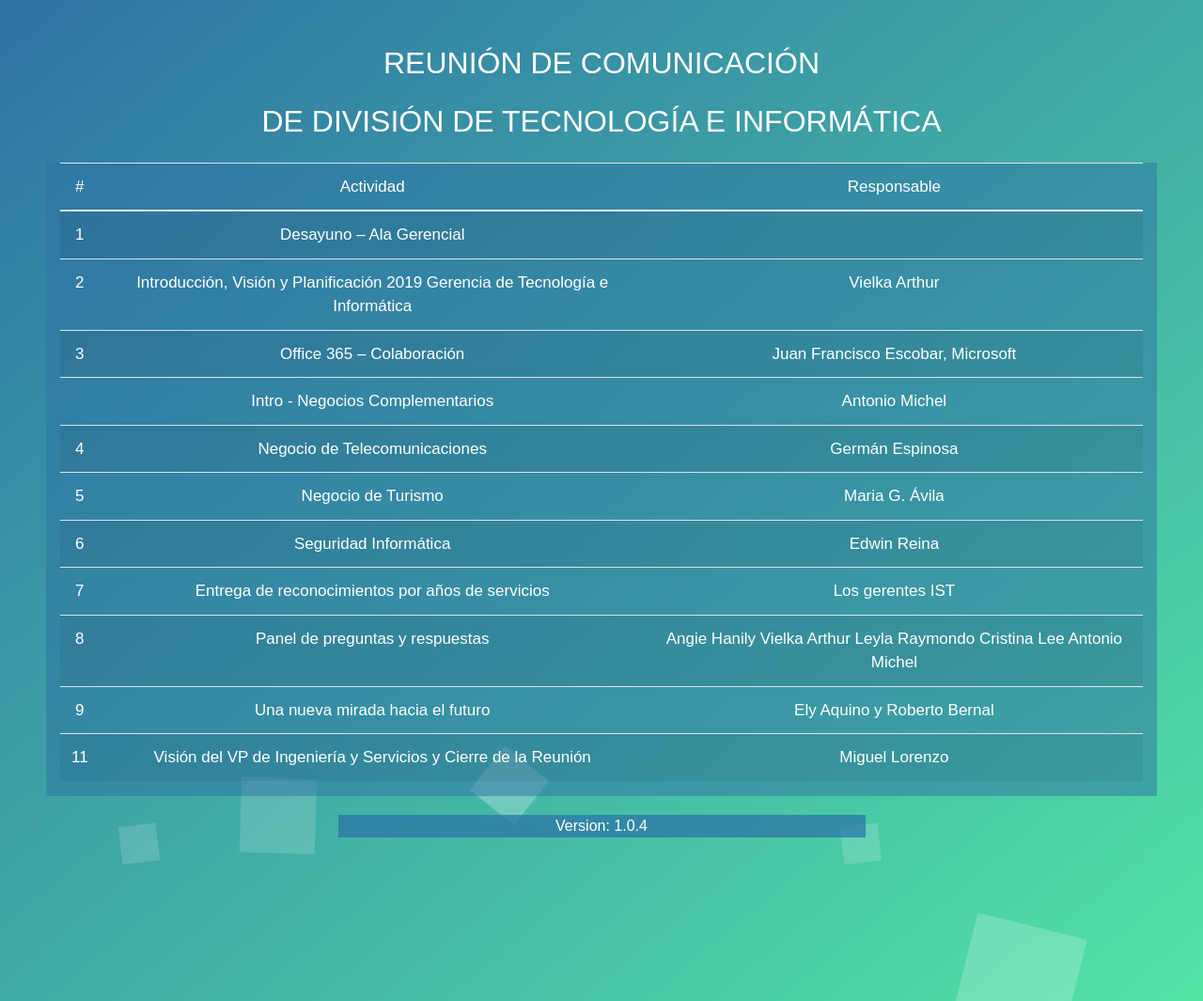
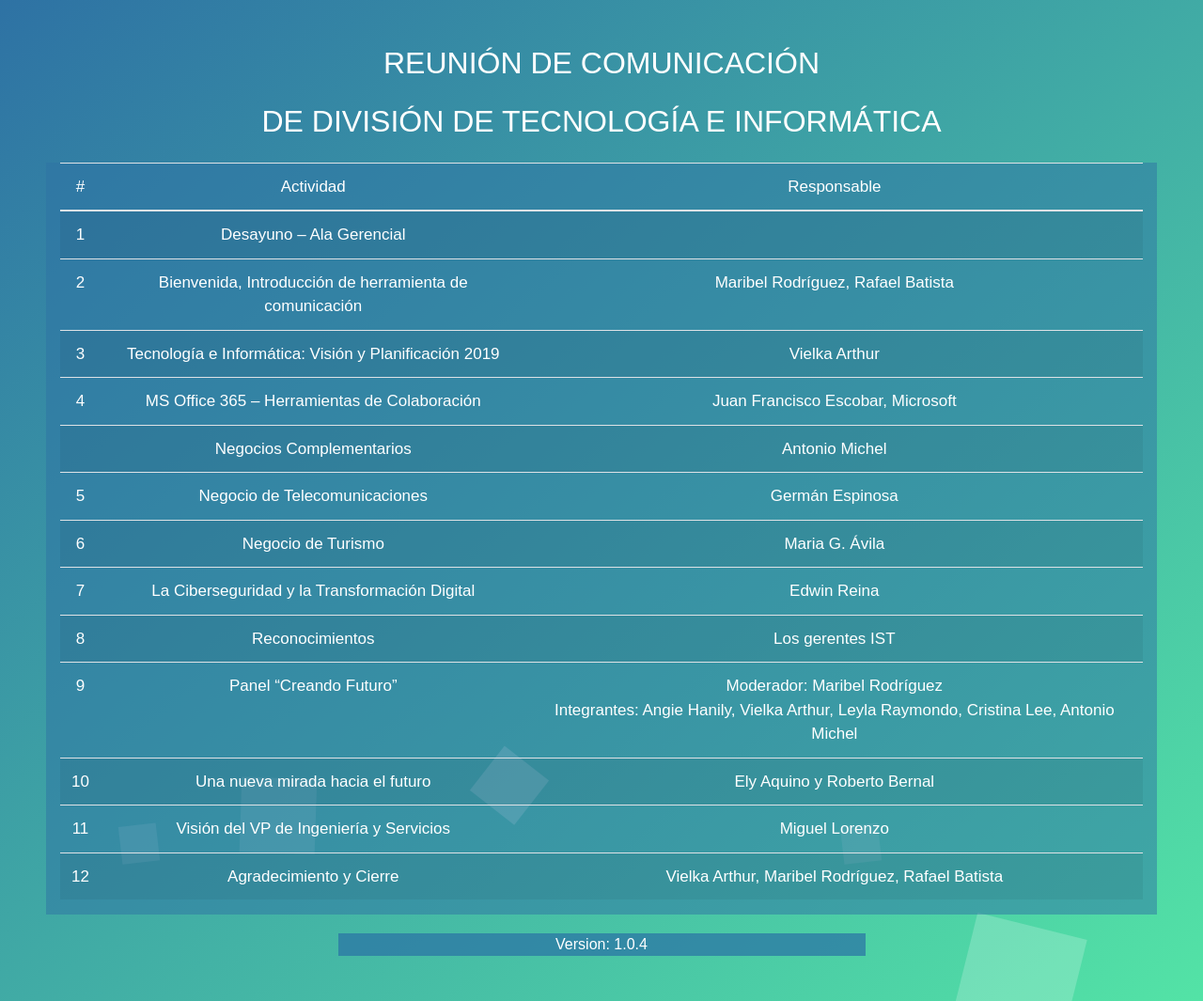
Before and after one commit to luiscberrocal/qa_moderator, a Django app: page /questions/schedule/ in a window 1280 px wide. Shown: the whole page at 94% size. Run offline with Django 3.2, Linux system fonts and the light colour scheme; parts of the project's set-up code (start-up, migrations or seed data) failed here and were passed over; some libraries are stand-ins or nearby versions; some web fonts are replaced.

Commit message:
update schedule

```diff
--- a/qa_moderator/templates/questions/schedule.html
+++ b/qa_moderator/templates/questions/schedule.html
@@ -34,79 +34,111 @@
                     <th scope="row">2</th>
                     {% comment %} <td>07:45 – 08:15</td>
                     <td>30 mins</td>{% endcomment %}
-                    <td>Introducción, Visión y Planificación
-                        2019 Gerencia de Tecnología e Informática
+                    <td>Bienvenida,
+                        Introducción de herramienta de comunicación
+                    </td>
+                    <td>Maribel Rodríguez,
+                        Rafael Batista
+                    </td>
+                </tr>
+                <tr>
+                    <th scope="row">3</th>
+                    {% comment %} <td>07:45 – 08:15</td>
+                    <td>30 mins</td>{% endcomment %}
+                    <td>Tecnología e Informática:
+                        Visión y Planificación 2019
                     </td>
                     <td>Vielka Arthur</td>
                 </tr>
                 <tr>
-                    <th scope="row">3</th>
+                    <th scope="row">4</th>
                     {% comment %}  <td>08:15 - 08:45</td>
                     <td>30 mins</td>{% endcomment %}
-                    <td>Office 365 – Colaboración</td>
+                    <td>MS Office 365 –
+                        Herramientas de Colaboración </td>
                     <td>Juan Francisco Escobar, Microsoft</td>
                 </tr>
                 <tr>
                     <th scope="row"></th>
                     {% comment %} <td>08:45 – 08:50</td>
                     <td>5 mins</td>{% endcomment %}
-                    <td>Intro - Negocios Complementarios</td>
+                    <td>Negocios Complementarios</td>
                     <td>Antonio Michel</td>
                 </tr>
                 <tr>
-                    <th scope="row">4</th>
+                    <th scope="row">5</th>
                     {% comment %}<td>08:50 - 09:10</td>
                     <td>20 minss</td>{% endcomment %}
                     <td>Negocio de Telecomunicaciones</td>
                     <td>Germán Espinosa</td>
                 </tr>
                 <tr>
-                    <th scope="row">5</th>
+                    <th scope="row">6</th>
                     {% comment %} <td>09:10 - 09:25</td>
                     <td>15 mins</td>{% endcomment %}
                     <td>Negocio de Turismo</td>
                     <td>Maria G. Ávila</td>
                 </tr>
                 <tr>
-                    <th scope="row">6</th>
+                    <th scope="row">7</th>
                     {% comment %} <td>09:25 - 09:35</td>
                     <td>10 mins</td>{% endcomment %}
-                    <td>Seguridad Informática</td>
+                    <td>La Ciberseguridad y
+                        la Transformación Digital
+                    </td>
                     <td>Edwin Reina</td>
                 </tr>
                 <tr>
-                    <th scope="row">7</th>
+                    <th scope="row">8</th>
                     {% comment %} <td>09:35 – 9:55</td>
                     <td>20 mins</td>{% endcomment %}
-                    <td>Entrega de reconocimientos por años de servicios</td>
+                    <td>Reconocimientos</td>
                     <td>Los gerentes IST</td>
                 </tr>
                 <tr>
-                    <th scope="row">8</th>
+                    <th scope="row">9</th>
                     {% comment %} <td>09:55 - 10:40</td>
                     <td>45 mins</td>{% endcomment %}
-                    <td>Panel de preguntas y respuestas</td>
-                    <td>Angie Hanily
-                        Vielka Arthur
-                        Leyla Raymondo
-                        Cristina Lee
-                        Antonio Michel</td>
+                    <td>Panel “Creando Futuro”</td>
+                    <td><strong>Moderador:</strong>
+                        Maribel Rodríguez
+                    </br>
+                        <strong>
+                            Integrantes:</strong>
+                        Angie Hanily,
+                        Vielka Arthur,
+                        Leyla Raymondo,
+                        Cristina Lee,
+                        Antonio Michel
+                    </td>
                 </tr>
                 <tr>
-                    <th scope="row">9</th>
+                    <th scope="row">10</th>
                     {% comment %}  <td>10:40 – 11:25</td>
                     <td>45 mins</td>{% endcomment %}
                     <td>Una nueva mirada hacia el futuro</td>
                     <td>Ely Aquino y
-                        Roberto Bernal</td>
+                        Roberto Bernal
+                    </td>
                 </tr>
                 <tr>
                     <th scope="row">11</th>
                     {% comment %}   <td>11:25 – 11:35</td>
                     <td>10 mins</td>{% endcomment %}
-                    <td>Visión del VP de Ingeniería y Servicios y
-                        Cierre de la Reunión</td>
+                    <td>Visión del VP de Ingeniería y Servicios
+                    </td>
                     <td>Miguel Lorenzo</td>
+                </tr>
+                <tr>
+                    <th scope="row">12</th>
+                    {% comment %}   <td>11:25 – 11:35</td>
+                    <td>10 mins</td>{% endcomment %}
+                    <td>Agradecimiento y Cierre
+                    </td>
+                    <td>Vielka Arthur,
+                        Maribel Rodríguez,
+                        Rafael Batista
+                    </td>
                 </tr>
                 </tbody>
             </table>
```
Lines whose indentation alone changed are shown as unchanged.
